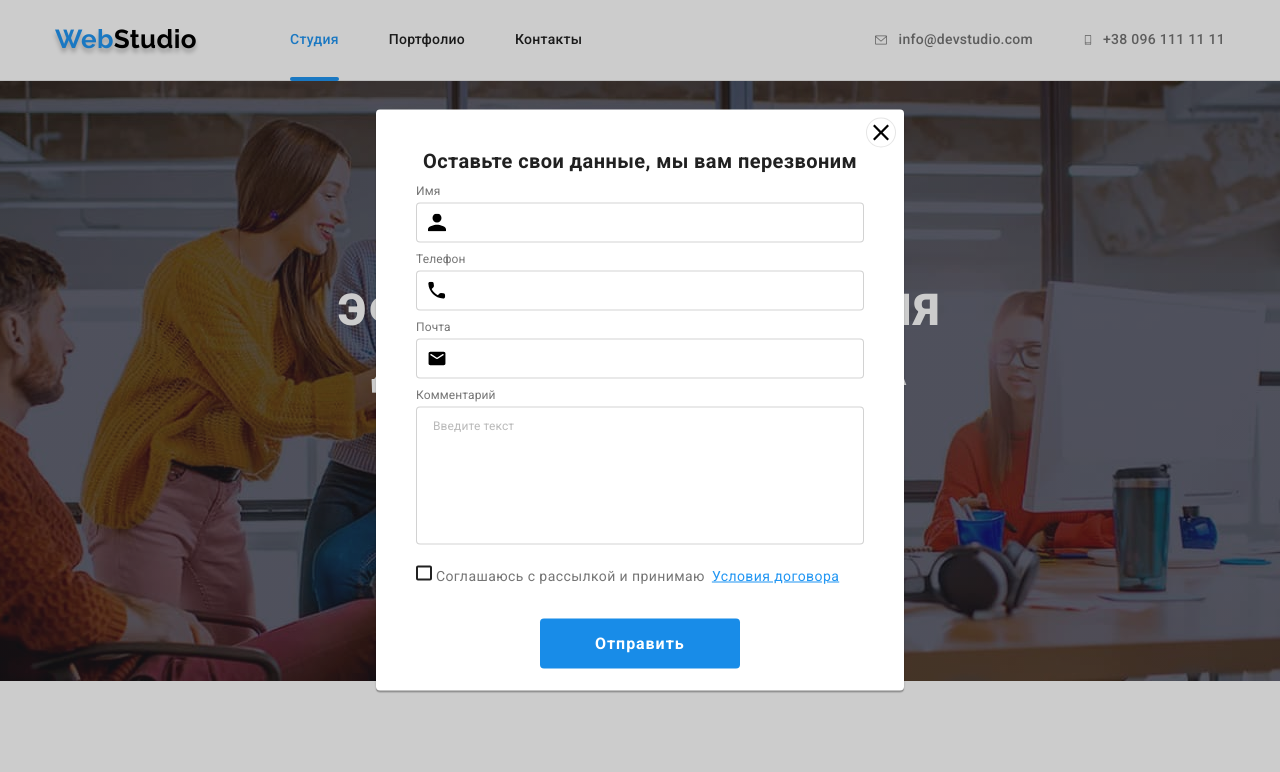
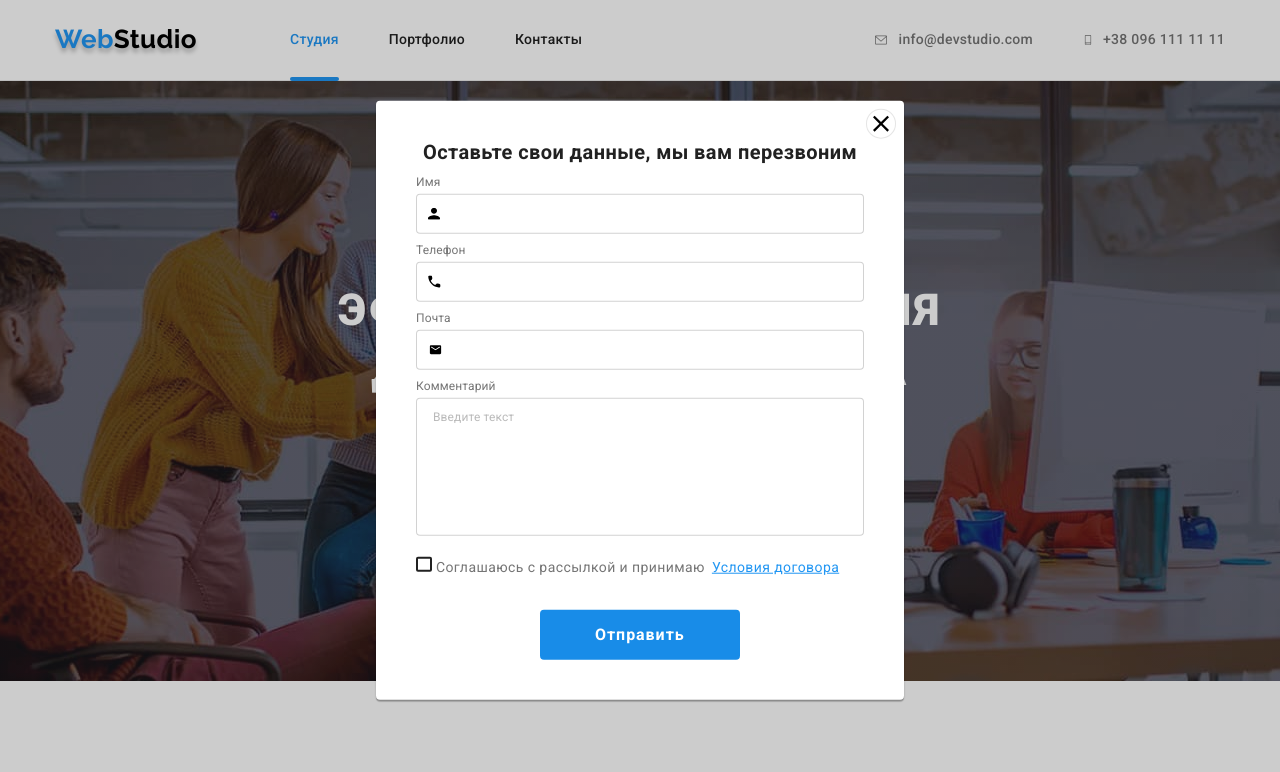
Before and after one commit to Piniuhin/goit-markup-hw-06, a plain HTML site: page index.html in a window 1280 px wide. Both pictures are taken after a click on the button "Заказать услугу". Shown: the top 772 px of the page. Drawn offline with nearby package versions, Linux system fonts and the light colour scheme.

Commit message:
corrected

```diff
--- a/css/style.css
+++ b/css/style.css
@@ -248,6 +248,7 @@ img {
 }
 .modal {
     position: absolute;
+    padding: 40px;
     top: 50%;
     left: 50%;
     transform: translate(-50%, -50%);
@@ -307,16 +308,15 @@ img {
     font-size: 20px;
     line-height: 1.15;
     text-align: center;
-    padding-top: 40px;
-    padding-bottom: 12px;
+    margin-bottom: 12px;
 
     color: var(--title-text-color);
 }
-
+/*
 .form-modal {
     padding-left: 40px;
     padding-right: 40px;
-}
+}*/
 
 .form-filed {
     display: flex;
@@ -398,7 +398,7 @@ img {
     display: flex;
     flex-direction: column;
     width: 100%;
-    padding-bottom: 20px;
+    margin-bottom: 20px;
 }
 
 .check-filed {
--- a/index.html
+++ b/index.html
@@ -330,7 +330,7 @@
                 <label class="form-filed"><span class="form-label">Имя</span>
                     <span class="input-wrap">
                         <input type="text" name="name" class="form-input">
-                        <svg class="form-icon" width="18" height="18">
+                        <svg class="form-icon" width="12" height="12">
                             <use href="./img/icons/icons.svg#icon-name"></use>
                         </svg>
                     </span>
@@ -339,7 +339,7 @@
                 <label class="form-filed"><span class="form-label">Телефон</span>
                     <span class="input-wrap">
                         <input type="tel" name="tel" class="form-input">
-                        <svg class="form-icon" width="18" height="18">
+                        <svg class="form-icon" width="13" height="13">
                             <use href="./img/icons/icons.svg#icon-phone-modal"></use>
                         </svg>
                     </span>
@@ -348,7 +348,7 @@
                 <label class="form-filed"><span class="form-label">Почта</span>
                     <span class="input-wrap">
                         <input type="email" name="email" class="form-input">
-                        <svg class="form-icon" width="18" height="18">
+                        <svg class="form-icon" width="15" height="12">
                             <use href="./img/icons/icons.svg#icon-email"></use>
                         </svg>
                     </span>
```
